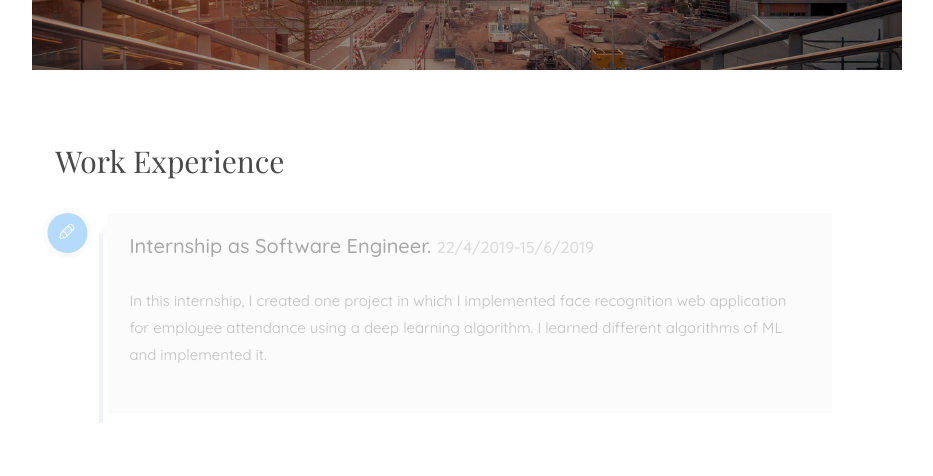
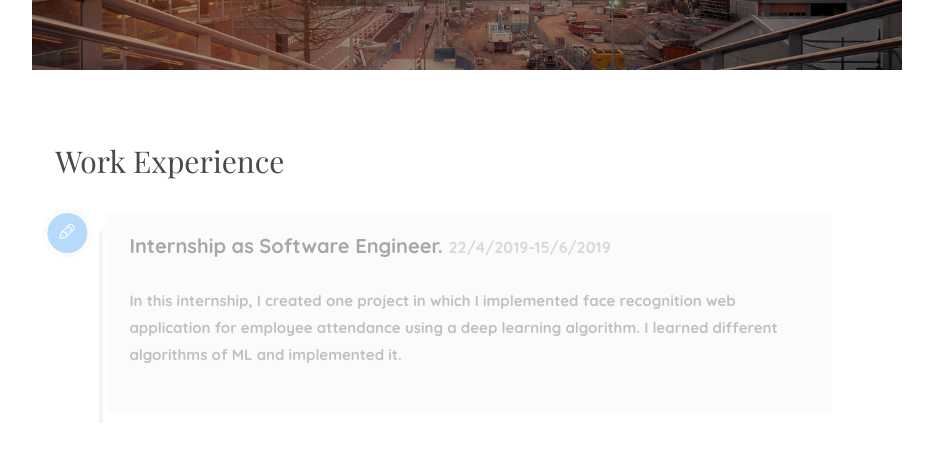
Before and after one commit to Devanshi1880/Devanshi1880.github.io, a plain HTML site: page index.html in a window 1280 px wide. Shown: the part 2844-3320 px from the top of the page, without its empty margins (323-1256 px from the left). Drawn offline with nearby package versions, Linux system fonts and the light colour scheme; files whose address does not match are found by name; a web font is replaced by a local one.

Commit message:
Update index.html

```diff
--- a/index.html
+++ b/index.html
@@ -431,10 +431,10 @@
 					               </div>
 
 					               <div class="timeline-label">
-					                  <h2>Internship as Software Engineer. <span>22/4/2019-15/6/2019</span></h2>
+					                  <h2><strong>Internship as Software Engineer. <span>22/4/2019-15/6/2019</span></strong></h2>
 					                  <p></p>
-					                  <p>In this internship, I created one project in which I implemented face recognition web application for employee attendance using a deep learning algorithm. I learned different algorithms of ML and implemented it.
-</p>
+					                  <p><strong>In this internship, I created one project in which I implemented face recognition web application for employee attendance using a deep learning algorithm. I learned different algorithms of ML and implemented it.
+</strong></p>
 					               </div>
 					            </div>
 					         </article>
```
